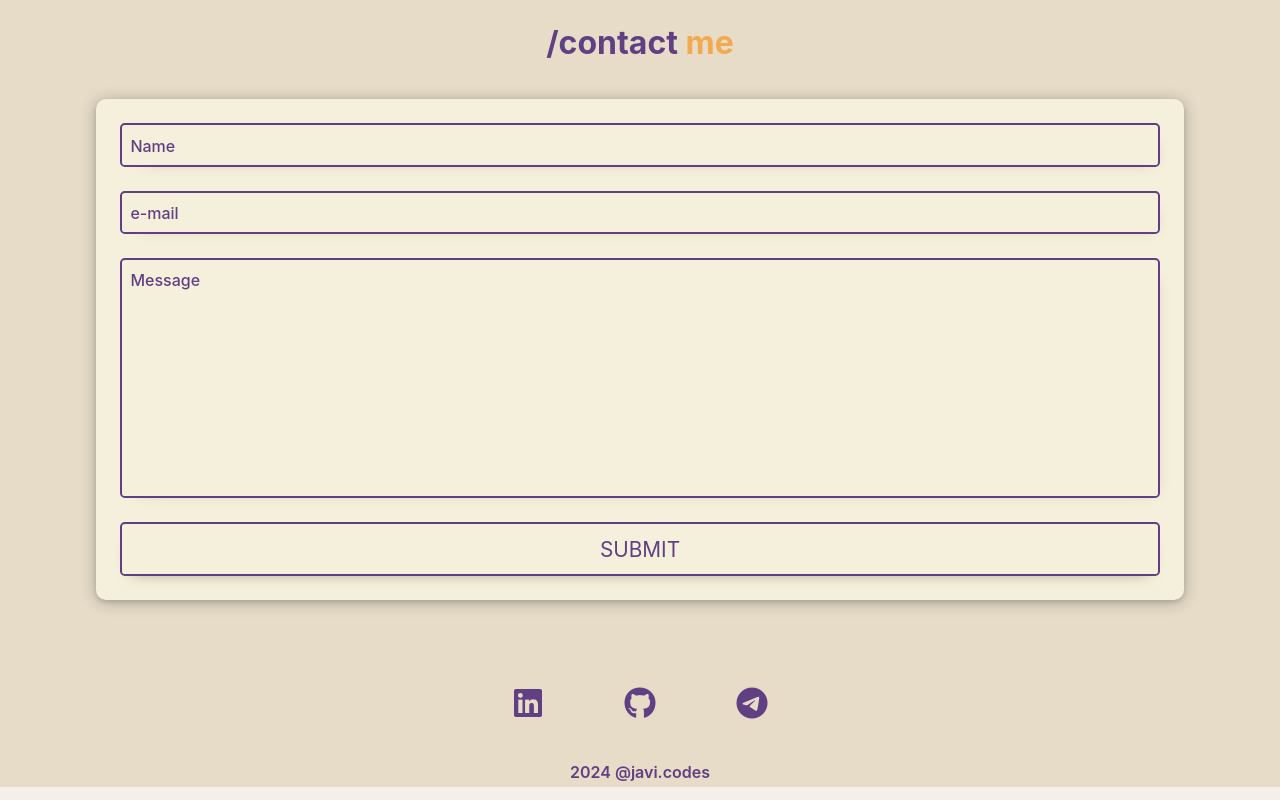
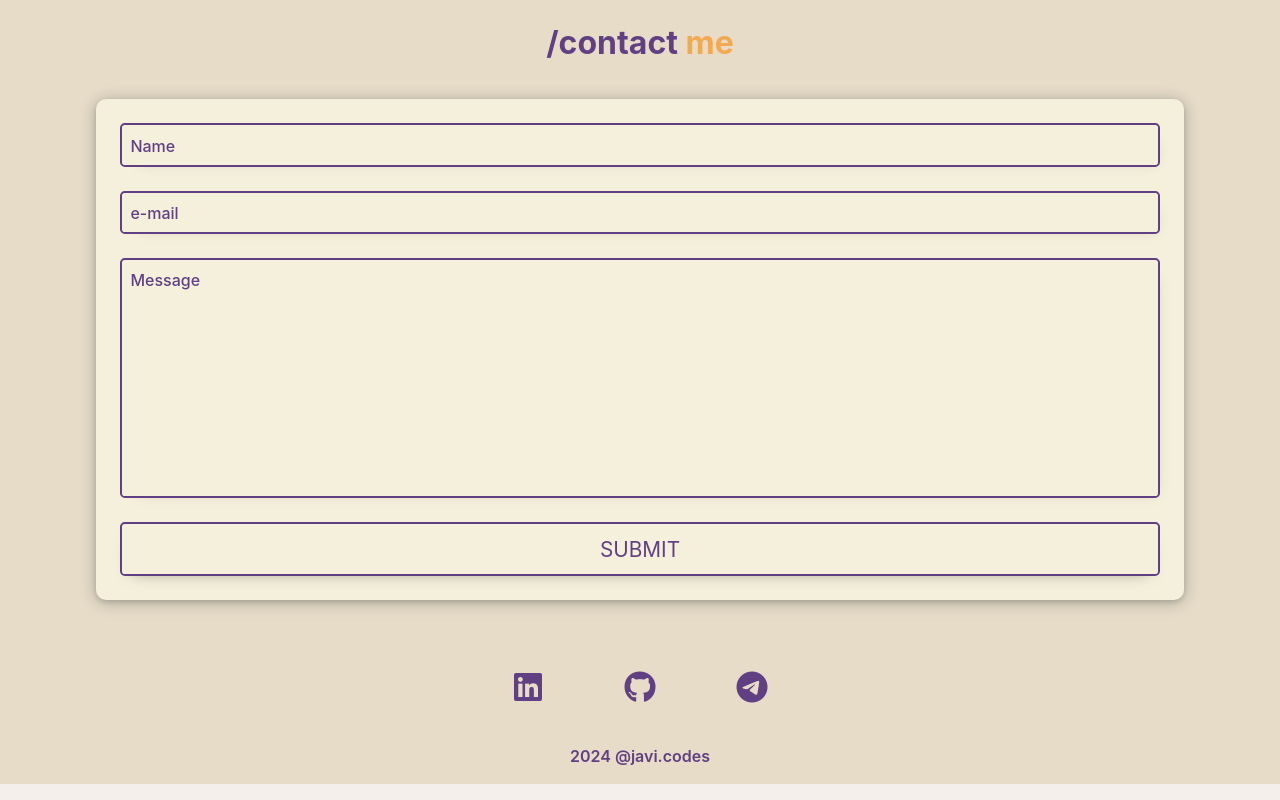
Before and after one commit to JaviVS7/portfolio-deploy, a website built with Vite: page index.html in a window 1280 px wide. Shown: the part 2220-3020 px from the top of the page. Built offline with nearby package versions, Linux system fonts and the light colour scheme.

```diff
--- a/style.scss
+++ b/style.scss
@@ -133,14 +133,12 @@
 
 .layout__footer {
   width: 100%;
-  height: 100vh;
+  height: 100%;
   display: flex;
   flex-direction: column;
   align-items: center;
   // justify-content: center;
   padding-top: 2rem;
-
-
 
     .contact__form {
       display: flex;
@@ -285,7 +283,7 @@
       display: flex;
       flex-direction: row;
       gap: 4rem;
-      padding-top: 5rem;
+      padding-top: 4rem;
       margin-bottom: 2rem;
       font-size: 2rem;
 
```
